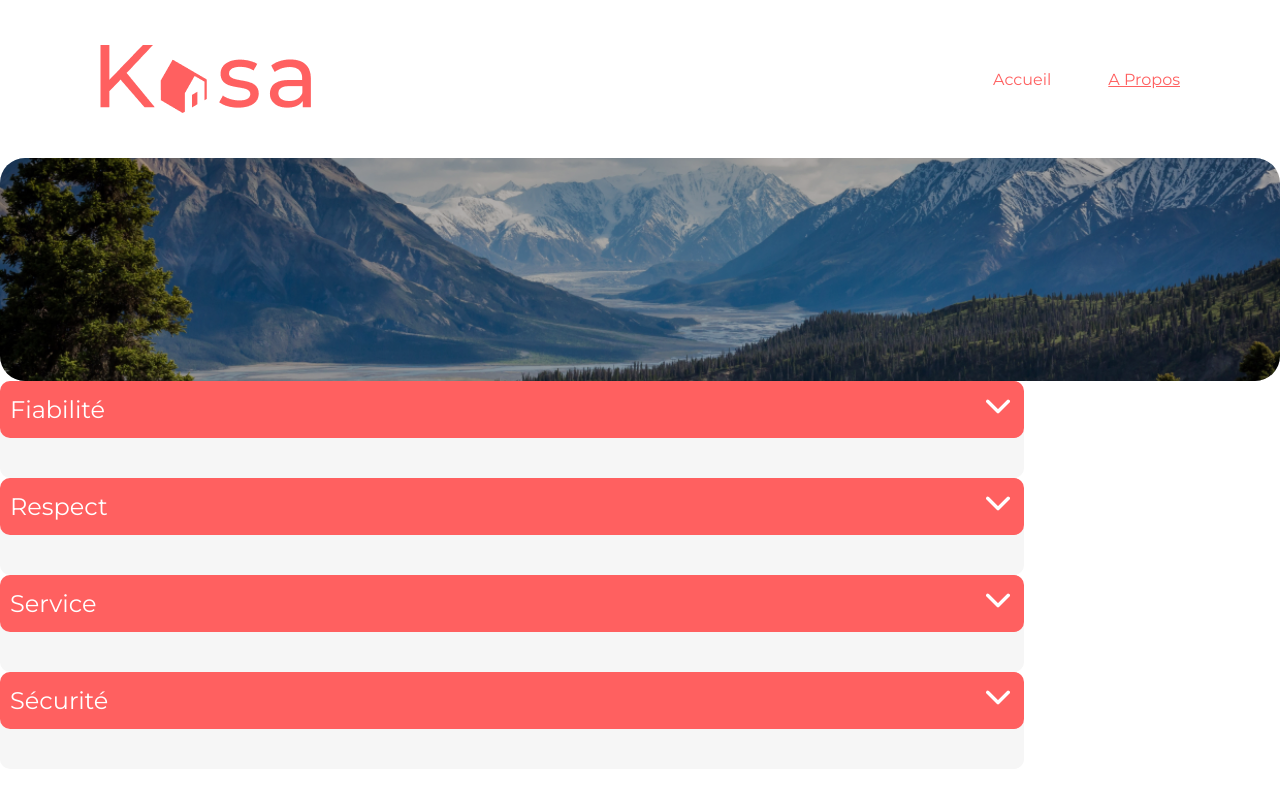
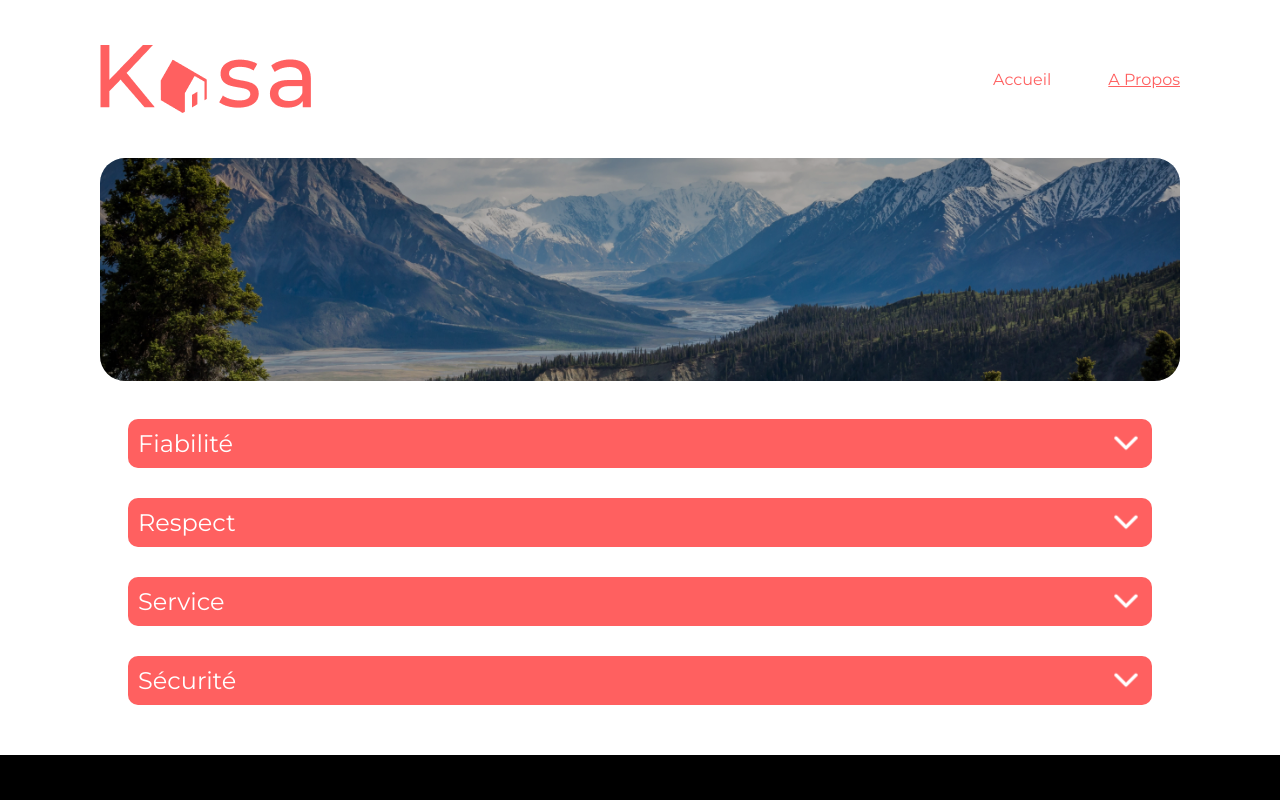
Before and after one commit to PierreFrs/projet-ocr6-kasa, a React (Create React App) app: page /a-propos in a window 1280 px wide. Shown: the top 800 px of the page. Built offline with nearby package versions, Linux system fonts and the light colour scheme.

Commit message:
style : a-propos page

```diff
--- a/src/components/Collapse/collapse.scss
+++ b/src/components/Collapse/collapse.scss
@@ -4,49 +4,55 @@
   background-color: $background-color2;
   border-radius: 10px;
   max-width: 1024px;
-  height: fit-content;
 
-  .collapse-title-container {
+  .collapse-title {
+    font-size: 1.5rem;
+    font-weight: normal;
+    color: $white;
     background-color: $red;
     padding: 10px;
     border-radius: 10px;
     display: flex;
     justify-content: space-between;
     align-items: center;
+    position: relative;
+  }
 
-    .collapse-title {
-      font-size: 1.5rem;
-      font-weight: normal;
-      color: $white;
-    }
+  .collapse-title::after {
+    content: "";
+    position: absolute;
+    top: 50%;
+    right: 0px;
+    margin-right: 10px;
+    transform: translateY(-50%);
+    width: 32px;
+    height: 32px;
+    cursor: pointer;
 
-    .arrow-container {
-      width: 32px;
-      cursor: pointer;
+    background-image: url("../../assets/arrow.png");
+    background-position: center;
+    background-size: contain;
+    background-repeat: repeat;
 
-      .arrow {
-        transition: all 0.4s ease;
-      }
-    }
+    transition: transform 0.5s ease;
   }
 
   .collapse-paragraphe {
     color: $red;
     font-size: 1.125rem;
     font-weight: 400;
-    padding: 20px;
-    opacity: 0;
-    max-height: 0;
-    overflow-y: hidden;
-    transition: all 0.4s ease;
+    height: 0;
+    overflow: hidden;
+    padding: 0px;
+    transition: all 0.5s ease-out;
   }
 }
 
-.collapse.open .arrow {
-  transform: translateY(-50%) rotate(180°);
+.collapse.open .collapse-title::after {
+  transform: translateY(-50%) rotate(180deg);
 }
 
 .collapse.open .collapse-paragraphe {
-  max-height: fit-content;
-  opacity: 1;
+  padding: 20px;
+  height: fit-content;
 }
--- a/src/components/Collapse/index.jsx
+++ b/src/components/Collapse/index.jsx
@@ -1,16 +1,10 @@
 import React from 'react'
 import "./collapse.scss"
-import arrow from "../../assets/arrow.png"
 
 const Collapse = ({value, index, toggleCollapse}) => {
   return (
     <div className={`collapse ${value.open ? 'open' : ''}`} key={index}>
-      <div className="collapse-title-container">
-        <h3 className='collapse-title'>{value.title}</h3>
-        <div className={`arrow-container`} onClick={() => toggleCollapse(index)}>
-          <img src={arrow} alt="arrow icon" className="arrow" />
-        </div>
-      </div>
+      <h3 className='collapse-title'  onClick={() => toggleCollapse(index)}>{value.title}</h3>
       <p className="collapse-paragraphe">{value.content}</p>
     </div>
   )
--- a/src/pages/A-propos/a-propos.scss
+++ b/src/pages/A-propos/a-propos.scss
@@ -0,0 +1,13 @@
+.a-propos {
+  padding: 0 100px;
+  display: flex;
+  flex-direction: column;
+  align-items: center;
+
+  .collapses-container {
+    margin-top: 38px;
+    display: flex;
+    flex-direction: column;
+    gap: 30px;
+  }
+}
--- a/src/pages/A-propos/index.jsx
+++ b/src/pages/A-propos/index.jsx
@@ -2,6 +2,7 @@ import React, {useState} from 'react'
 import Banner from "../../components/Banner"
 import Collapse from "../../components/Collapse"
 import valeurs from "../../data/valeurs.json"
+import "./a-propos.scss"
 
 const APropos = () => {
     const [values, setValues] = useState(valeurs);
@@ -10,8 +11,6 @@ const APropos = () => {
         setValues(values.map((value, i) => {
             if (i === index) {
                 value.open = !value.open
-            } else {
-                value.open = false;
             }
             return value;
         }))
--- a/src/pages/Home/home.scss
+++ b/src/pages/Home/home.scss
@@ -5,7 +5,7 @@
   display: flex;
   flex-direction: column;
   align-items: center;
-}
+
   .cards-container {
     width: 100%;
     display: flex;
@@ -17,3 +17,4 @@
     margin-top: 43px;
     padding: 56px 50px 43px;
   }
+}
```
Lines whose indentation alone changed are shown as unchanged.
